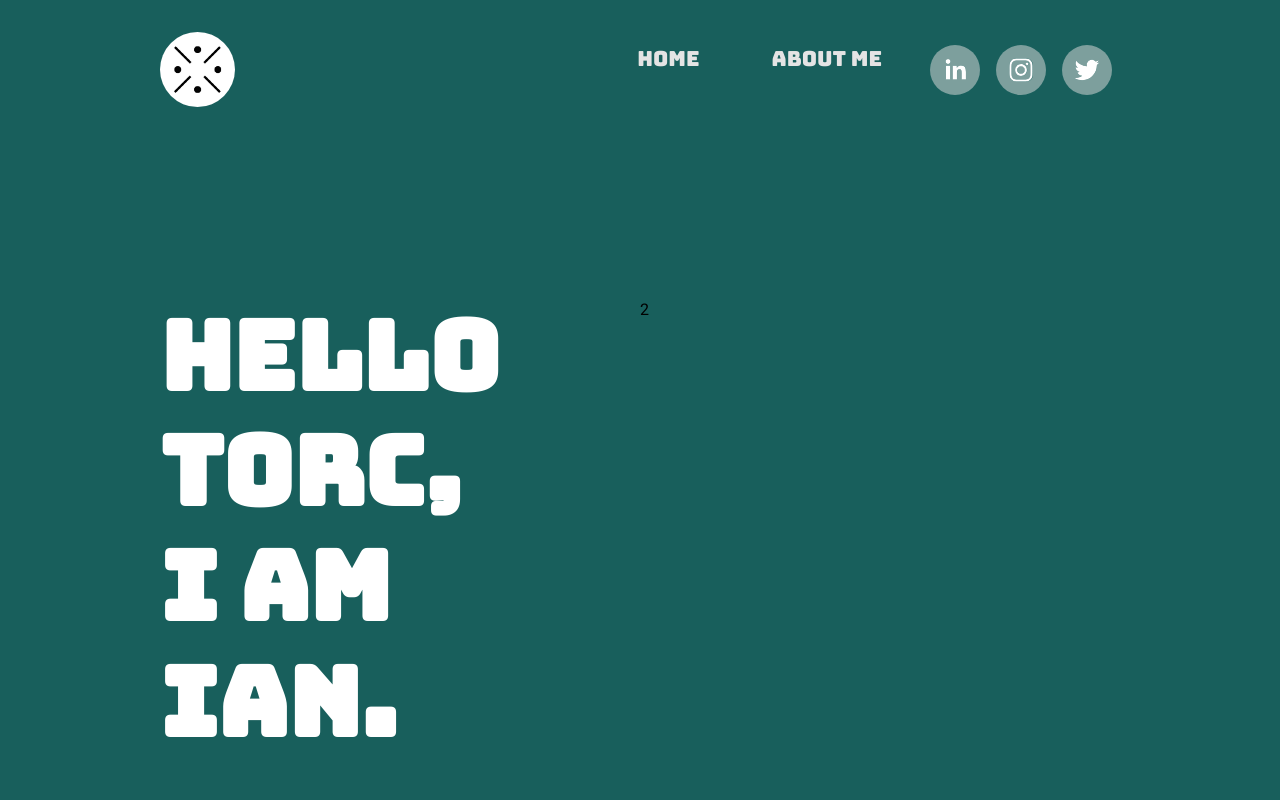
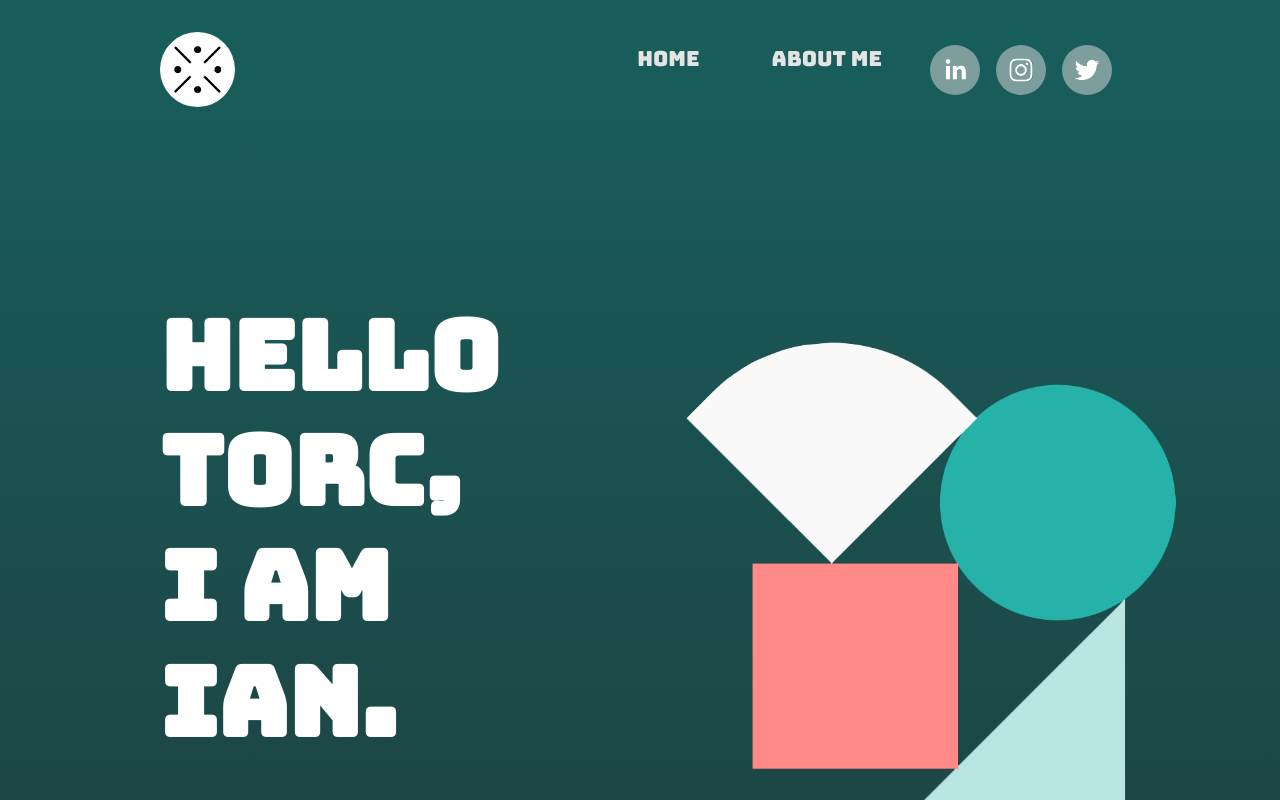
Before and after one commit to Iancahn/torc, a React (Create React App) app: page / in a window 1280 px wide. Shown: the top 800 px of the page. Built offline with nearby package versions, Linux system fonts and the light colour scheme.

Commit message:
A note about Linear Gradient
I see there should be a linear gradient on both the nav and hero section. The best practice would probably be to put that into one component, and assign the CSS there. Instead I will just be overwriting the bottom sections background colors.

```diff
--- a/src/components/Hero.jsx
+++ b/src/components/Hero.jsx
@@ -1,5 +1,5 @@
 import React from 'react';
-
+import heroImage from '../img/hero-image.png'
 
 function Header() {
     return (
@@ -12,7 +12,7 @@ function Header() {
                         <p className="hero-text">“I love to share knowledge and am currently writing a book on how to start a digital business and create a very powerful team.”</p>
                     </div>
                     <div className="column">
-                        <p>2</p>
+                        <img src={heroImage} alt=" the circle, squares, triangle and much more" id="hero-image" />
                     </div>
                 </div>
             </section >
--- a/src/styles/app.scss
+++ b/src/styles/app.scss
@@ -11,8 +11,9 @@ $secondary-color: rgb(228, 228, 228);
 }
 
 body {
-    background-color: $primary-color;
+    // background-color: $primary-color;
     font-family: $font-stack;
+    background: linear-gradient(#185F5C, #1F393A);
 }
 
 .header {
@@ -90,6 +91,7 @@ h1 {
 .hr1 {
     margin-top: 3rem;
     margin-bottom: 2rem;
+    margin-right: 5rem;
     border-top: 10px solid $secondary-color;
 }
 
@@ -103,3 +105,9 @@ p {
     font-family: 'Roboto', sans-serif;
     line-height: 1.4;
 }
+
+#hero-image {
+    width: 550px;
+    padding-top: 2rem;
+    padding-left: 2rem;
+}
```
Also changed, not shown: src/img/hero-image.png (added).
